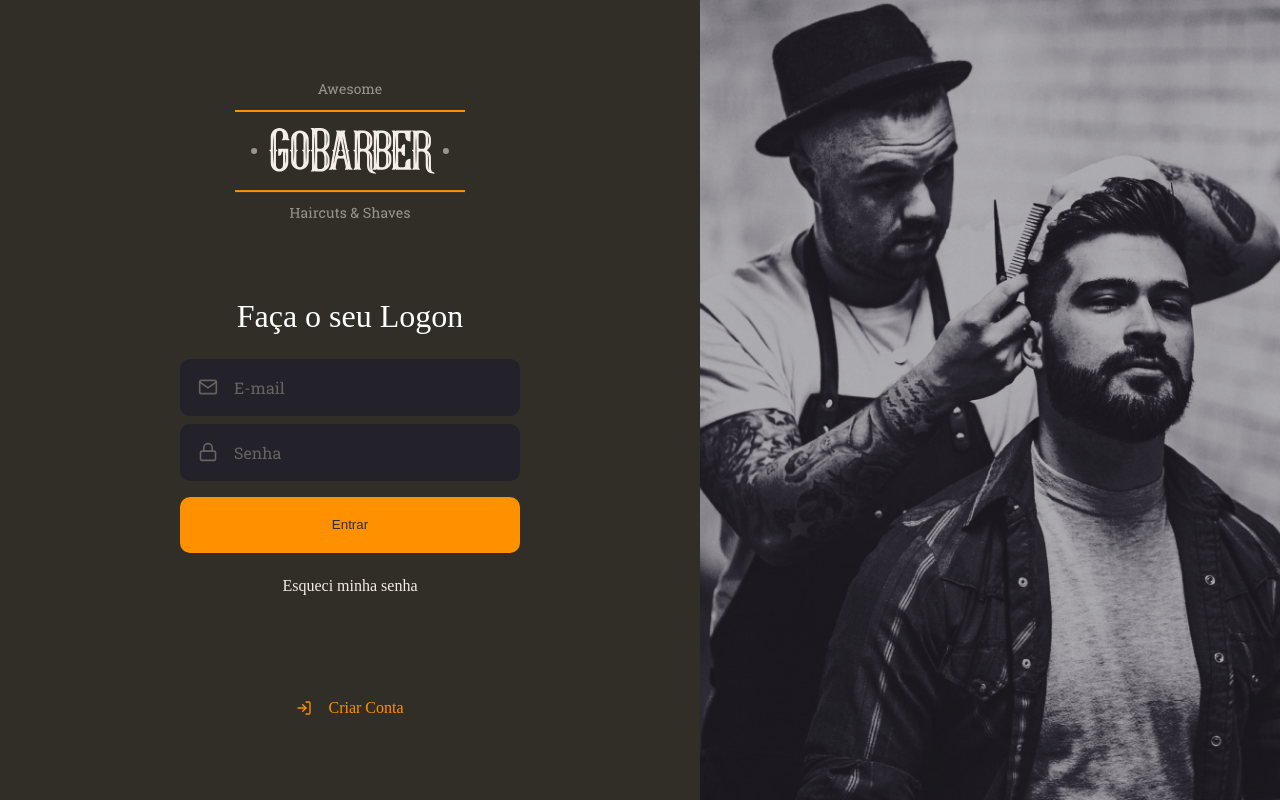
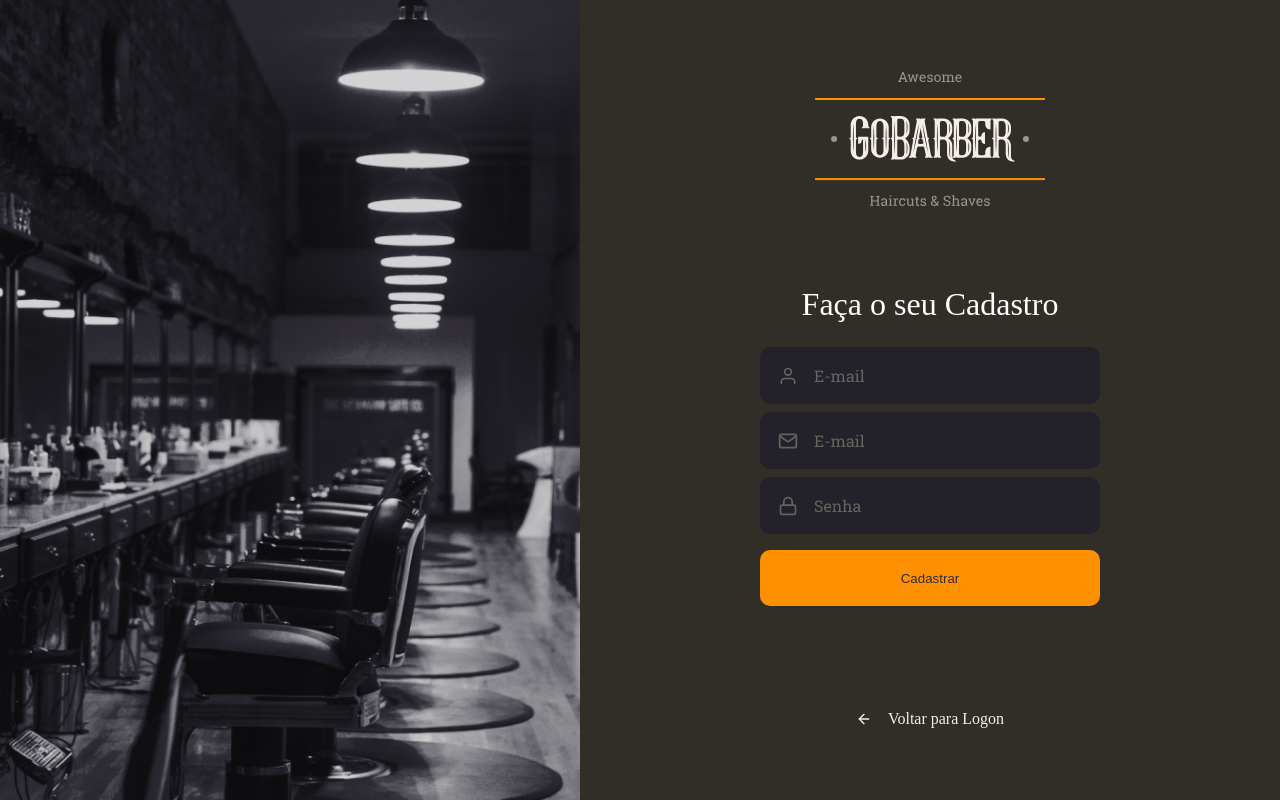
Before and after one commit to amaziero/GoStack, a React (Create React App) app in the folder aulas/06-gobarber-web/: page / in a window 1280 px wide. Built offline with nearby package versions, Linux system fonts and the light colour scheme.

Commit message:
SignUp page styled and structure

```diff
--- a/aulas/06-gobarber-web/src/App.tsx
+++ b/aulas/06-gobarber-web/src/App.tsx
@@ -1,10 +1,12 @@
 import React from 'react';
 import GlobalStyles from './styles/global';
-import SignIn from './pages/SignIng/index';
+// import SignIn from './pages/SignIng/index';
+import SignUp from './pages/SignUp/index';
 
 const App: React.FC = () => (
   <>
-    <SignIn />
+    <SignUp />
+    {/* <SignIn /> */}
     <GlobalStyles />
   </>
 );
--- /dev/null
+++ b/aulas/06-gobarber-web/src/pages/SignUp/index.tsx
@@ -0,0 +1,37 @@
+import React from 'react';
+import { FiMail, FiLock, FiUser, FiArrowLeft } from 'react-icons/fi';
+import { Container, Content, Background } from './styles';
+import logo from '../../assets/logo.svg';
+import Input from '../../components/Input';
+import Button from '../../components/Button';
+
+const SignUp: React.FC = () => (
+  <Container>
+    <Background />
+    <Content>
+      <img src={logo} alt="Logo GoBarber" />
+
+      <form>
+        <h1>Faça o seu Cadastro</h1>
+
+        <Input name="name" icon={FiUser} placeholder="E-mail" />
+        <Input name="email" icon={FiMail} placeholder="E-mail" />
+        <Input
+          name="password"
+          icon={FiLock}
+          type="password"
+          placeholder="Senha"
+        />
+
+        <Button type="submit">Cadastrar</Button>
+      </form>
+
+      <a href="/criarconta">
+        <FiArrowLeft />
+        Voltar para Logon
+      </a>
+    </Content>
+  </Container>
+);
+
+export default SignUp;
--- /dev/null
+++ b/aulas/06-gobarber-web/src/pages/SignUp/styles.ts
@@ -0,0 +1,67 @@
+import styled from 'styled-components';
+import { shade } from 'polished';
+import signUpBackgroundImg from '../../assets/signup-background.png';
+
+export const Container = styled.div`
+  height: 100vh;
+  display: flex;
+  align-items: stretch;
+`;
+
+export const Content = styled.div`
+  display: flex;
+  flex-direction: column;
+  align-items: center;
+
+  place-content: center;
+
+  width: 100%;
+  max-width: 700px;
+
+  form {
+    margin: 80px 0;
+    width: 340px;
+    text-align: center;
+
+    h1 {
+      margin-bottom: 24px;
+    }
+
+    a {
+      color: #f4ede8;
+      display: block;
+      margin-top: 24px;
+      text-decoration: none;
+      transition: color 0.2s;
+
+      &:hover {
+        color: ${shade(0.2, '#f4ede8')};
+      }
+    }
+  }
+
+  > a {
+    color: #f4ede8;
+    display: block;
+    margin-top: 24px;
+    text-decoration: none;
+    transition: color 0.2s;
+
+    display: flex;
+    align-items: center;
+
+    &:hover {
+      color: ${shade(0.2, '#f4ede8')};
+    }
+
+    svg {
+      margin-right: 16px;
+    }
+  }
+`;
+
+export const Background = styled.div`
+  flex: 1;
+  background: url(${signUpBackgroundImg}) no-repeat center;
+  background-size: cover;
+`;
```
Also changed, not shown: aulas/06-gobarber-web/src/assets/signup-background.png (added).
